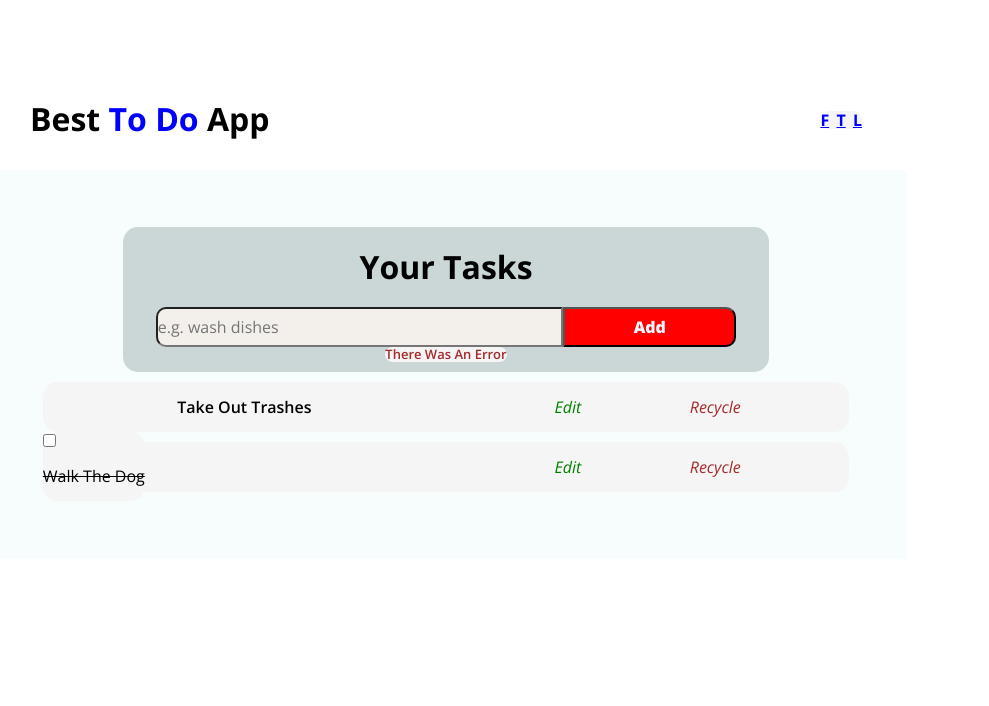
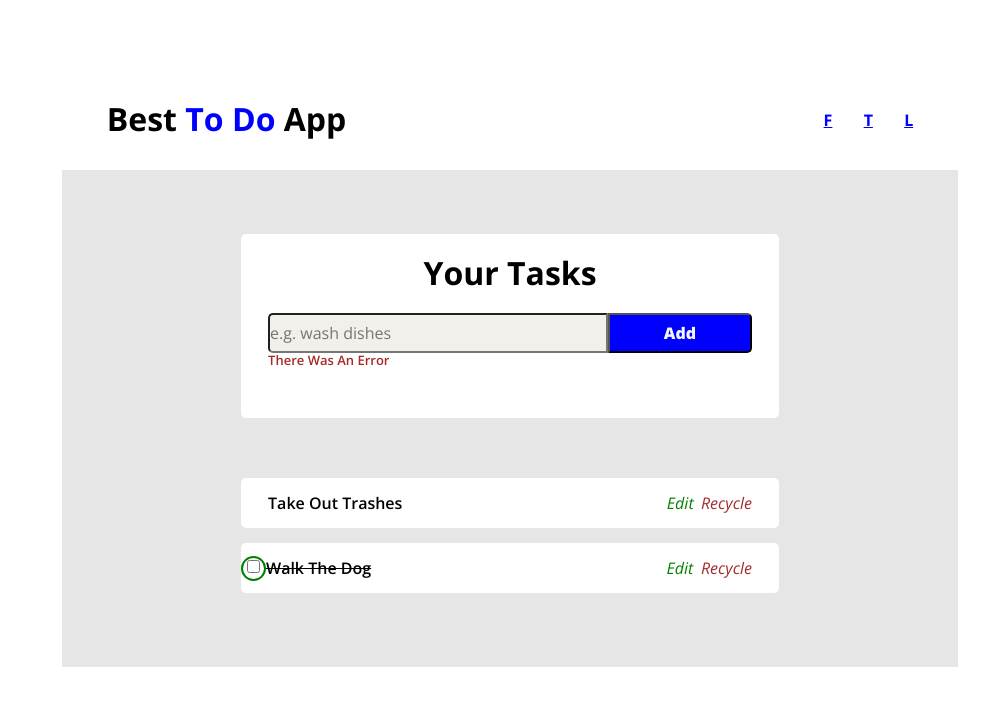
Before and after one commit to Evaldasas/FirstTest, a plain HTML site: page index.html in a window 1280 px wide. Shown: the whole page, without its empty margins (130-1119 px from the left). Drawn offline with nearby package versions, Linux system fonts and the light colour scheme; a web font is replaced by a local one.

Commit message:
Toliau dėlioju dizainą.

```diff
--- a/index.css
+++ b/index.css
@@ -1,20 +1,22 @@
 body{
-    width: 90%;
     font-family: 'Open Sans', sans-serif;
 }
 
 header{
+    width: 70%;
+    margin: 0 auto;
     display: flex;
     align-items: center;
     justify-content: space-between;
     background-color: white;
-    padding: 10rem;
     padding-bottom: 10px;
     padding-top: 5rem;
 }
 
 .title{
     background-color: white;
+    margin: 0;
+    padding-left: 5%;
 }
 
 .title h1 span{
@@ -22,9 +24,11 @@ header{
 }
 
 .links{
-    width: 5%;
+    width: 10%;
     display: flex;
     justify-content: space-between;
+    padding-right: 5%;
+    background-color: white;
 }
 
 a{
@@ -35,37 +39,35 @@ a{
 main{
     width: 70%;
     margin: auto;
-    background-color: rgb(247, 252, 252);
-    display: flex;
-    flex-wrap: wrap;
-    flex-direction: column;
-    justify-content: center;
-    align-items: center;
-    padding: 5%;
+    background-color: rgb(230, 230, 230);
+    padding-top: 5%;
+    padding-bottom: 5%;
 }
 
-div{
-    background-color:whitesmoke;
-    border-radius: 15px;
-}
 
 .first{
-    width: 80%;
+    width: 60%;
     margin: auto;
-    background-color: rgb(203, 214, 214);
+    background-color: white;
     display: flex;
     flex-direction: column;
     justify-content: center;
     align-items: center;
-    margin-bottom: 10px;
-    padding-bottom: 10px;
+    margin-bottom: 60px;
+    padding-bottom: 50px;
+    border-radius: 5px;
 }
 
 h1{
     text-align: center;
 }
 
+.note{
+    width: 90%;
+}
+
 .first p{
+    background-color: white;
     color: brown;
     font-size: small;
     font-weight: 600;
@@ -81,21 +83,20 @@ h1{
 }
 
 .firstinput input{
-
     width: 70%;
     background-color: rgb(243, 240, 236);
-    border-bottom-left-radius: 10px;
-    border-top-left-radius: 10px;
+    border-bottom-left-radius: 5px;
+    border-top-left-radius: 5px;
     margin-right: 0;
     padding: 0;
     color: rgb(122, 118, 118);
 }
 
 .firstinput button{
-    background-color: red;
+    background-color: blue;
     width: 30%;
-    border-bottom-right-radius: 10px;
-    border-top-right-radius: 10px;
+    border-bottom-right-radius: 5px;
+    border-top-right-radius: 5px;
     margin-left: 0;
     padding: 0;
     color: aliceblue;
@@ -104,24 +105,29 @@ h1{
 
 
 .second{
+    margin: auto;
+    width: 60%;
+    background-color: white;
     display: flex;
-    justify-content: space-between;
     align-items: center;
-    margin-bottom: 10px;
+    margin-bottom: 15px;
     height: 50px;
+    border-radius: 5px;
 }
 
 .second p{
-    text-align: center;
     width: 50%;
     font-weight: 600;
+    padding-left: 5%;
 }
 
 .icons{
     width: 50%;
     display: flex;
+    gap: 3%;
     align-items: center;
-    justify-content: space-evenly;
+    justify-content: flex-end;
+    padding-right: 5%;
 }
 
 .edit{
@@ -134,18 +140,43 @@ h1{
 
 
 .third{
+    margin: auto;
+    width: 60%;
+    background-color: white;
     display: flex;
-    justify-content: space-between;
     align-items: center;
     margin-bottom: 10px;
     height: 50px;
+    border-radius: 5px;
 }
 
 .check{
+    width: 50%;
     display: flex;
-    justify-content: center;
     align-items: center;
-    width: 50%;
+}
+
+.checkbox{
+    width: 10%;
+    text-align: center;
+    width: 1.3em;
+    height: 1.3em;
+    background-color: white;
+    border-radius: 50%;
+    vertical-align: middle;
+    border: 2px solid green;
+    appearance: none;
+    -webkit-appearance: none;
+    outline: none;
+    cursor: pointer;
+}
+
+.checkbox:checked{
+    background-color: green;
+}
+
+.task{
+    font-weight: 600;
 }
 
 main .third .check p{
--- a/index.html
+++ b/index.html
@@ -18,6 +18,7 @@
     <title>Your Tasks</title>
 </head>
 <body>
+    <div class="wrapper">
     <header>
         <div class="title">
             <h1>Best <span>To Do</span> App</h1>
@@ -36,27 +37,34 @@
                 <input type="text" name="task" placeholder="e.g. wash dishes">
                 <button type="button">Add</button>
             </div>
-            <div>
+            <div class="note">
                 <p>There Was An Error</p>
             </div>
         </div>
         <div class="second">
             <p>Take Out Trashes</p>
             <div class="icons">
+                <!-- Sudėti ikonas vietoj Edit ir Recycle -->
                 <i class="edit">Edit</i>
                 <i class="recycle">Recycle</i>
             </div>
         </div>
         <div class="third">
-            <div class="ckeck">
+            <div class="check">
+                <div class="checkbox">
                 <input type="checkbox">
+                </div>
+                <div class="task">
                 <p><del>Walk The Dog</del></p>
+                </div>
             </div>
             <div class="icons">
+                <!-- Sudėti ikonas vietoj Edit ir Recycle -->
                 <i  class="edit">Edit</i>
                 <i  class="recycle">Recycle</i>
             </div>
         </div>
     </main>
+    </div>
 </body>
 </html>
--- a/task.css
+++ b/task.css
@@ -1,15 +1,49 @@
+body{
+    font-family: 'Open Sans', sans-serif;
+}
+
+header{
+    width: 70%;
+    margin: 0 auto;
+    display: flex;
+    align-items: center;
+    justify-content: space-between;
+    background-color: white;
+    padding-bottom: 10px;
+    padding-top: 5rem;
+}
+
+.title{
+    background-color: white;
+    margin: 0;
+    padding-left: 5%;
+}
+
+.title h1 span{
+    color: blue;
+}
+
+.links{
+    width: 10%;
+    display: flex;
+    justify-content: space-between;
+    padding-right: 5%;
+    background-color: white;
+}
+
+a{
+    color: blue;
+    font-weight: bolder;
+}
+
+
+
 main{
-    width: 50%;
+    width: 70%;
     margin: auto;
-    background-color: rgb(203, 214, 214);
-    display: flex;
-    flex-wrap: wrap;
-    flex-direction: column;
-    justify-content: center;
-    align-items: center;
-    padding: 5%;
-    font-family: 'Open Sans', sans-serif;
-
+    background-color: rgb(230, 230, 230);
+    padding-top: 5%;
+    padding-bottom: 5%;
 }
 
 
```
Also changed, not shown: task.html (+13 -0 lines).
